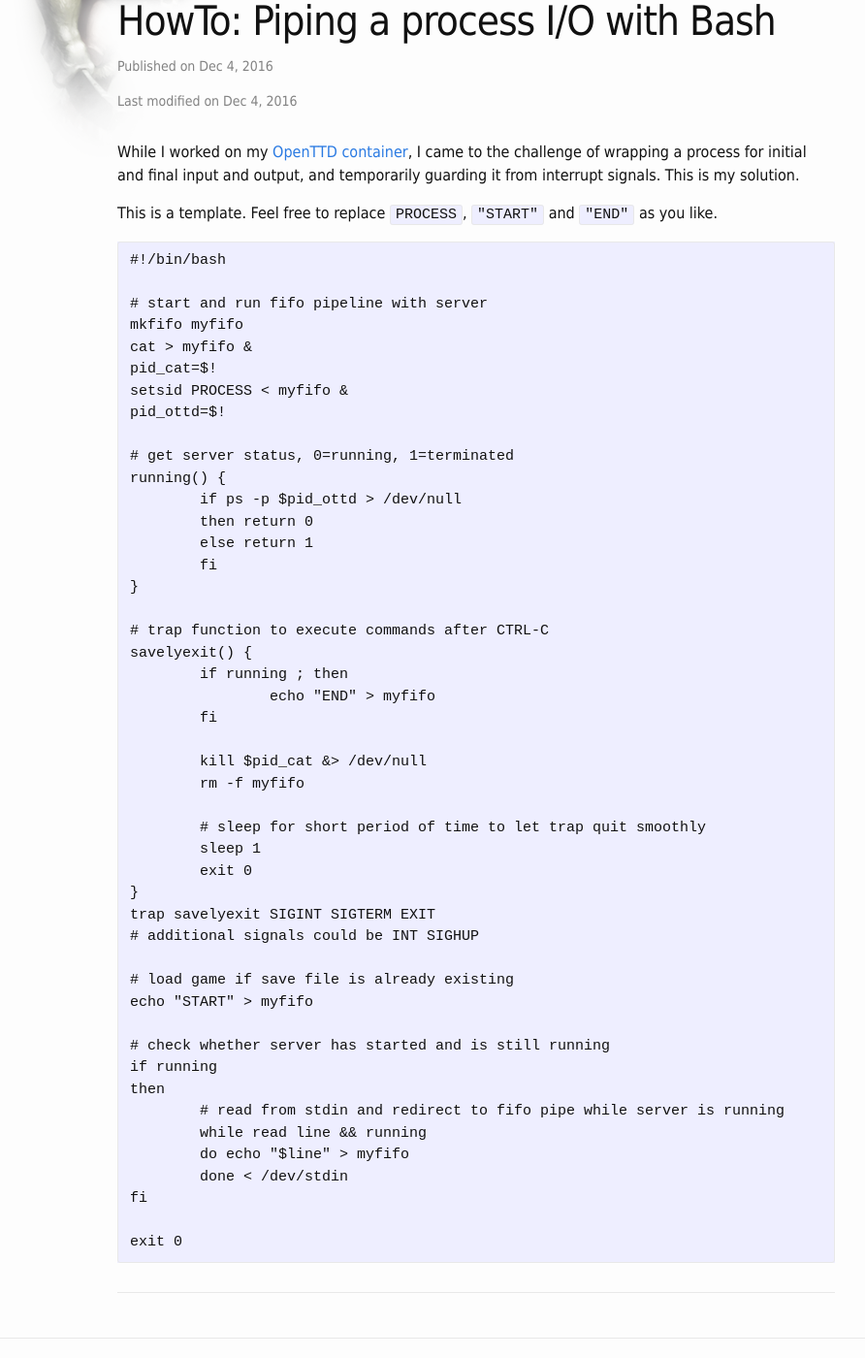
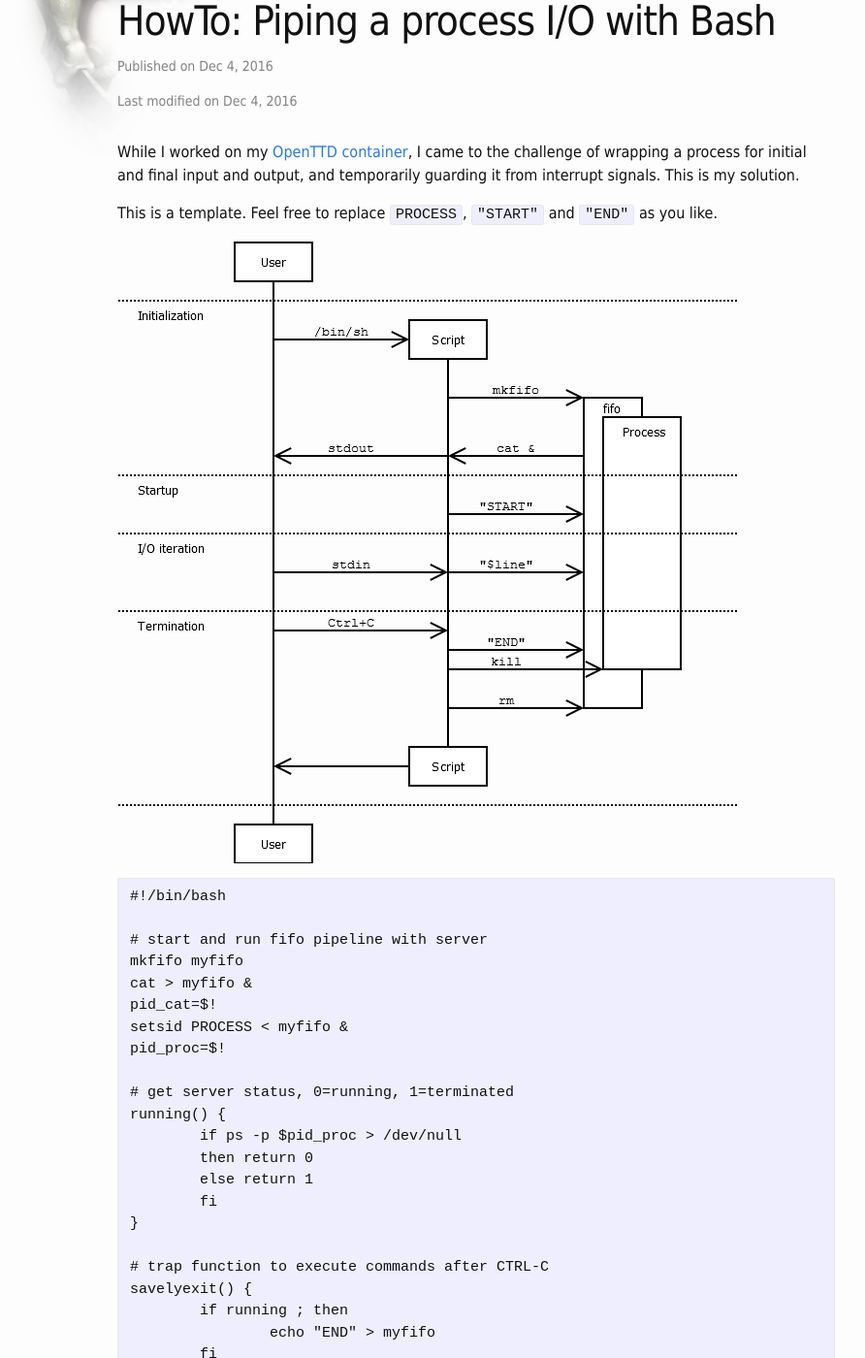
Before and after one commit to newtork/newtork.github.io, a Jekyll site: the page built from _posts/2016-12-04-HowTo-bash-piping-process.md, in a window 1280 px wide and 1400 px high, scrolled down 245 px. Shown: the whole window at 97% size, without its empty margins (149-1041 px from the left). Built offline with Jekyll 4.4.1, drawn with Linux system fonts in a browser that asks for light colours; a script that is not in the unit is left out; some of the changed text lies outside the part shown.

Commit message:
added diagram

````diff
--- a/_posts/2016-12-04-HowTo-bash-piping-process.md
+++ b/_posts/2016-12-04-HowTo-bash-piping-process.md
@@ -22,11 +24,11 @@ mkfifo myfifo
 cat > myfifo &
 pid_cat=$!
 setsid PROCESS < myfifo &
-pid_ottd=$!
+pid_proc=$!
 
 # get server status, 0=running, 1=terminated
 running() {
-	if ps -p $pid_ottd > /dev/null
+	if ps -p $pid_proc > /dev/null
 	then return 0
 	else return 1
 	fi
@@ -48,7 +50,7 @@ savelyexit() {
 trap savelyexit SIGINT SIGTERM EXIT
 # additional signals could be INT SIGHUP
 
-# load game if save file is already existing
+# send initial command to the server
 echo "START" > myfifo
 
 # check whether server has started and is still running
@@ -64,3 +66,4 @@ exit 0
 ```
 
 [dockerottd]: https://github.com/newtork/docker-openttd
+[dia]: /content-images/piping0.png
````
Also changed, not shown: other parts of _posts/2016-12-04-HowTo-bash-piping-process.md (+2 -0 lines), content-images/piping0.png (added), 1 other file.
